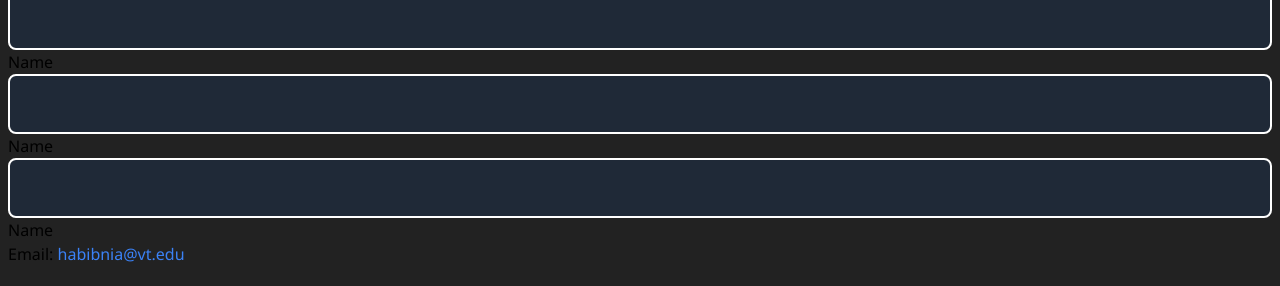
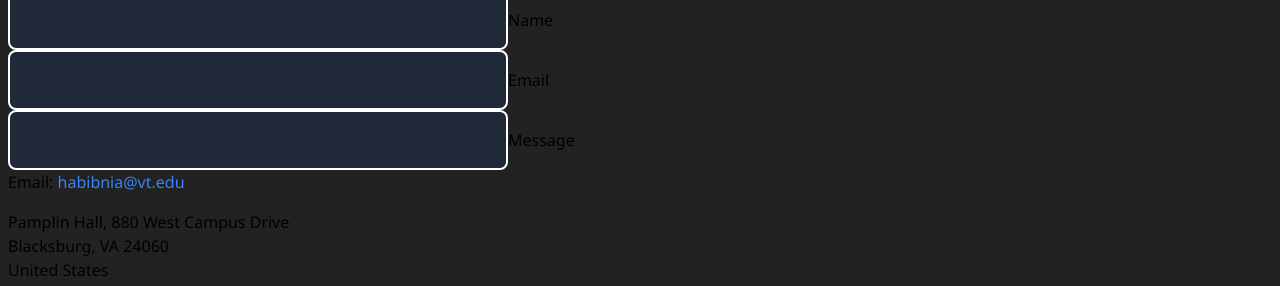
Before and after one commit to notansooon/Personal_Web, a React (Create React App) app: page /Contact in a window 1280 px wide. Shown: the part 318-604 px from the top of the page. Built offline with nearby package versions, Linux system fonts and the light colour scheme.

Commit message:
contact update

```diff
--- a/src/Components/Pages/Contact.jsx
+++ b/src/Components/Pages/Contact.jsx
@@ -13,16 +13,16 @@ function Contact() {
 
         <p className=" text-2.5xl text-white mb-4">Please feel free to contact us if you want to collaborate with us or join the team.</p>
         <div class="inputbox">
-          <input className='border-white border-2 rounded-lg h-[60px] w-full bg-gray-800 custom-placeholder' type="text"  />
+          <input className='border-white border-2 rounded-lg h-[60px] w-[500px] bg-gray-800 custom-placeholder' type="text"  />
           <span>Name</span>
         </div>
         <div class="inputbox">
-        <input className='border-white border-2 rounded-lg h-[60px] w-full bg-gray-800 custom-placeholder' type="text"  />
-        <span>Name</span>
+        <input className='border-white border-2 rounded-lg h-[60px] w-[500px] bg-gray-800 custom-placeholder' type="text"  />
+        <span>Email</span>
         </div>
         <div class="inputbox">
-        <input className='border-white border-2 rounded-lg h-[60px] w-full bg-gray-800 custom-placeholder' type="text"  />
-        <span>Name</span>
+        <input className='border-white border-2 rounded-lg h-[60px] w-[500px] bg-gray-800 custom-placeholder' type="text"  />
+        <span>Message</span>
         </div>
 
 
```
